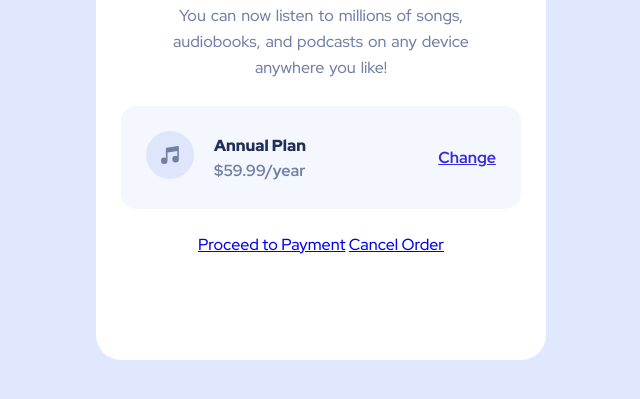
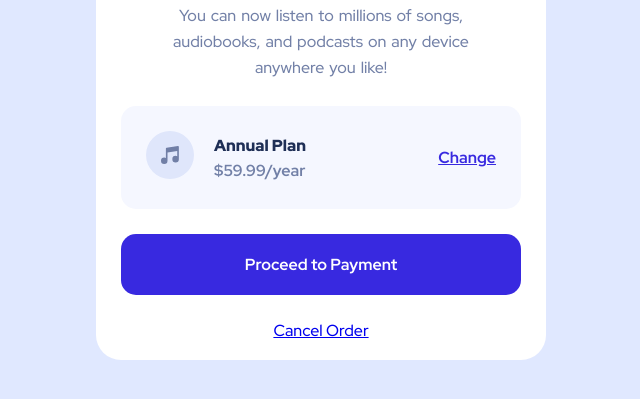
Before and after one commit to Galaxylord-AIM/Frontend-Mentor-Order-summary-card, a plain HTML site: page index.html in a window 1280 px wide. Shown: the part 395-794 px from the top of the page, without its empty margins (319-959 px from the left). Drawn offline with Linux system fonts and the light colour scheme.

Commit message:
payment button design

```diff
--- a/css/style.css
+++ b/css/style.css
@@ -83,6 +83,20 @@ body {
     font-weight: 700;
 }
 
-.plan-box a:active {
-    color: ;
+.plan-box a:active, .plan-box a:hover{
+    text-decoration: none;
+    cursor: pointer;
+    /* color: hsl(225, 100%, 98%); */
 }
+
+.container .text-area .payment-btn {
+    background-color: hsl(245, 75%, 52%);
+    display: block;
+    margin: 0 25px 25px 25px;
+    padding: 20px 0;
+    border-radius: 15px;
+    color: white;
+    text-decoration: none;
+    font-weight: 700;
+    /* box-shadow: ; */
+}
```
